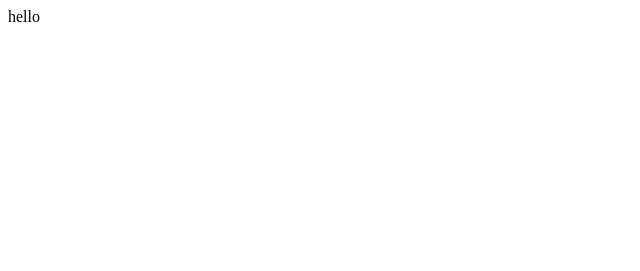
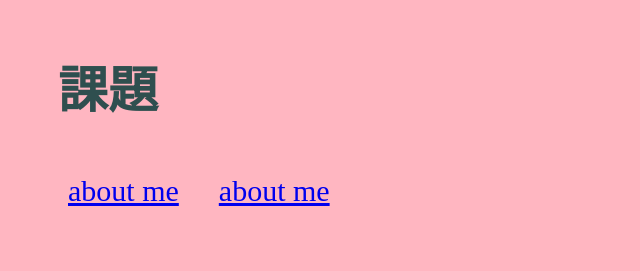
Before and after one commit to 4722114/2024WebEngineering_4722114, a plain HTML site: page index.html in a window 1280 px wide. Shown: the whole page, without its empty margins (0-640 px from the left). Drawn offline with Linux system fonts and the light colour scheme.

Commit message:
add index.html

```diff
--- /dev/null
+++ b/css/main.css
@@ -0,0 +1,25 @@
+body {
+    background-color: lightpink;
+}
+
+section {
+    margin: 50px;
+}
+
+h1 {
+    font-size: 50px;
+    font-weight: bold;
+    color: darkslategray;
+}
+
+ul{
+    display: flex;
+    padding-left: 0;
+}
+
+li{
+    list-style: none;
+    margin-right: 20px;
+    padding: 10px;
+    font-size: 30px;
+}
--- a/index.html
+++ b/index.html
@@ -1 +1,17 @@
-hello
+<!DOCTYPE html>
+<html lang="ja">
+    <head>
+        <meta charset="UTF-8">
+        <link rel="stylesheet" href="css/main.css">
+        <title>課題</title>
+    </head>
+    <body>
+        <section>
+            <h1>課題</h1>
+            <ul>
+                <li><a href="pages/pages1.html">about me</a></li>
+                <li><a href="pages/pages2.html">about me</a></li>
+            </ul>
+        </section>
+    </body>
+</html>
```
Also changed, not shown: pages/pages1.html (added, +1 -0 lines), pages/pages2.html (added, +1 -0 lines).
